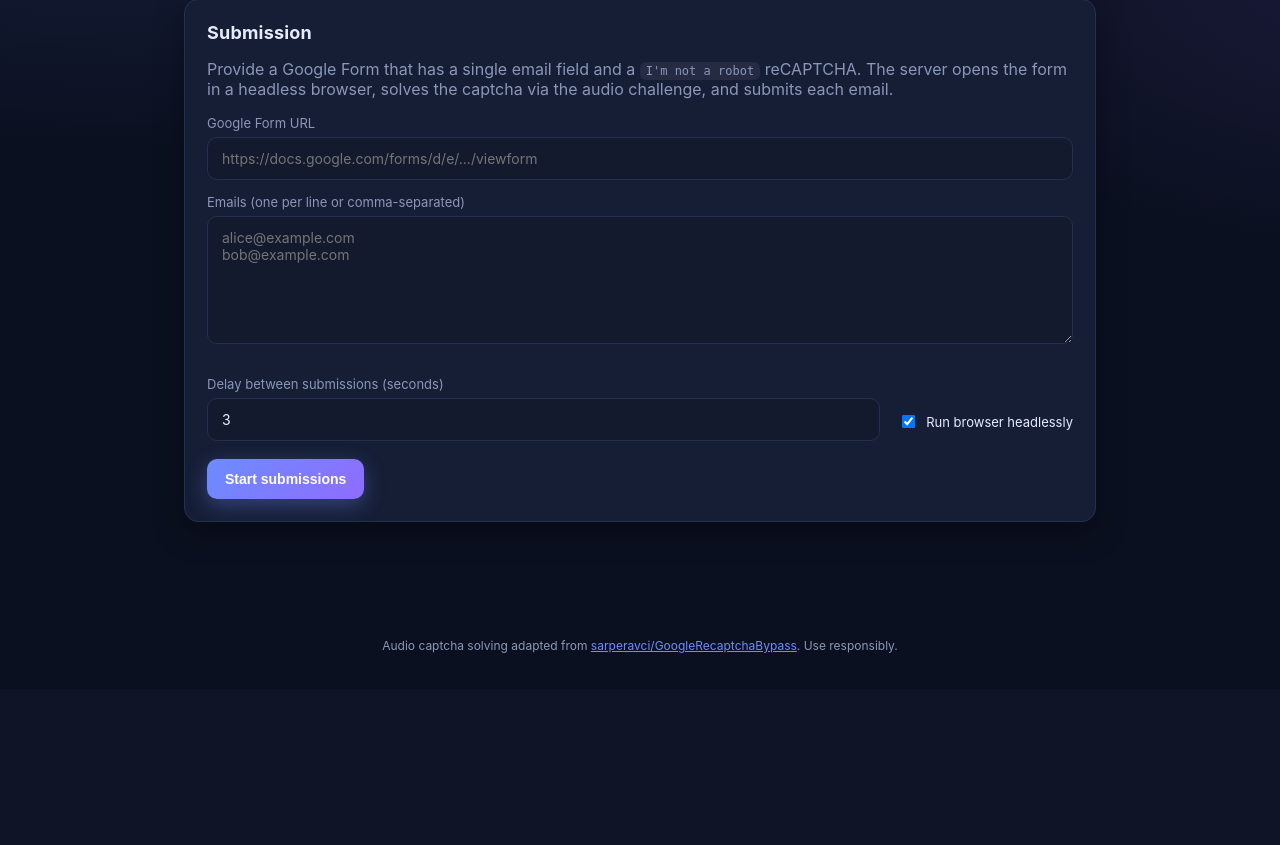
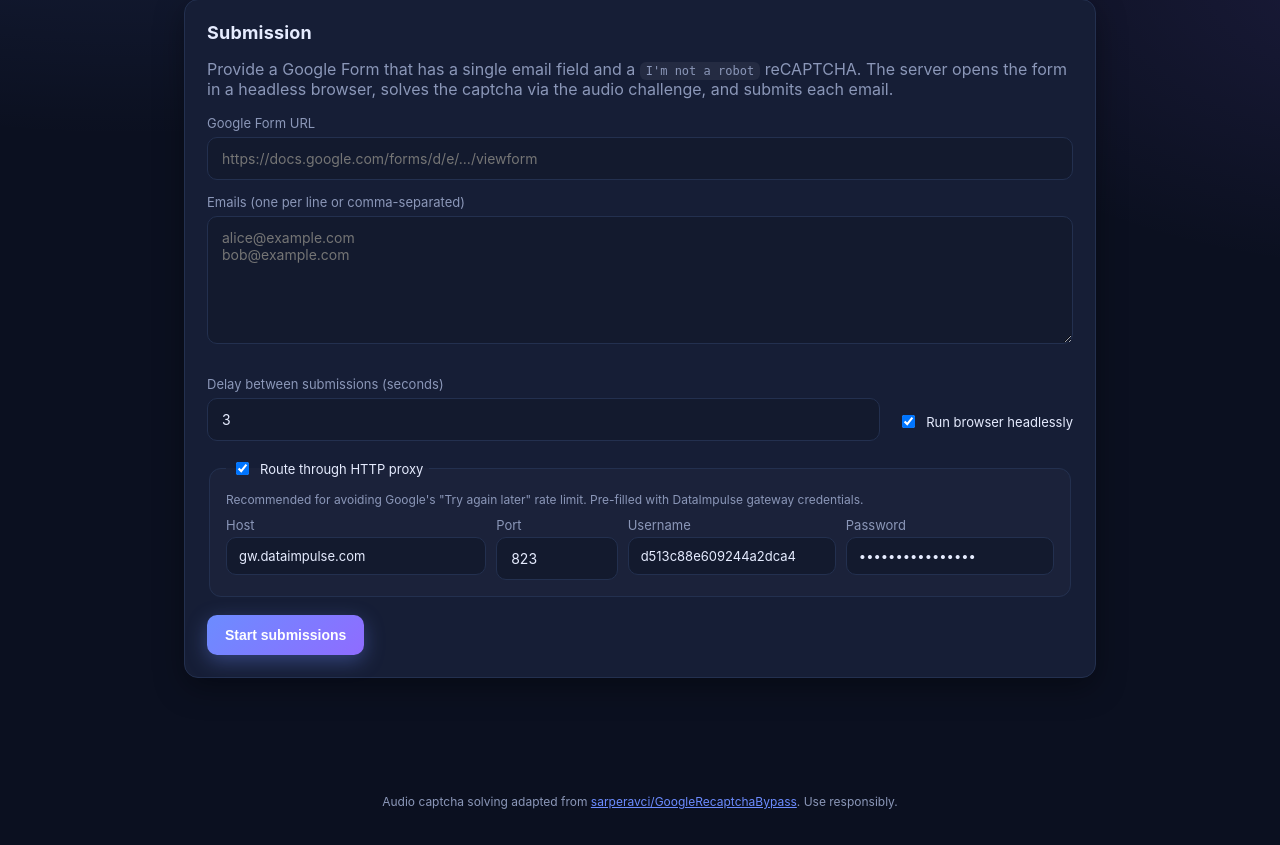
Before and after one commit to Jbond3316/goog, a Flask app: page / in a window 1280 px wide. Shown: the part 126-971 px from the top of the page. Before the commit the page ends 779 px from the top, so only its background shows below. Run offline with Flask 3, Linux system fonts and the light colour scheme.

Commit message:
Add authenticated HTTP proxy support (DataImpulse, etc.)
Google's 'Try again later' response on audio captcha is IP-based, so
routing through a rotating residential proxy like DataImpulse avoids
getting stuck on repeated attempts.

Changes:
- proxy_support.py: ProxyConfig dataclass + build_proxy_auth_extension(),
  which generates a throwaway Chrome extension that calls
  chrome.proxy.settings.set() and handles webRequest.onAuthRequired
  with the supplied user/pass. This is the canonical way to use an
  authenticated HTTP proxy with Chrome (which doesn't accept
  user:pass@host:port in --proxy-server).
- form_submitter.py: _build_driver now takes a ProxyConfig and returns
  (driver, ext_dir); the temp extension directory is cleaned up at the
  end of each submission. Anonymous proxies fall back to --proxy-server.
- recaptcha_solver.py: the audio-mp3 download uses requests.proxies so
  captcha traffic also egresses through the proxy.
- app.py + UI: new proxy fieldset on the form (host/port/user/pass,
  enable toggle), pre-filled with the DataImpulse gateway defaults.
  Validates host/port in the backend.
- README: documents proxy support and the DataImpulse pre-fill.

Co-authored-by: Salim <Jbond3316@users.noreply.github.com>

```diff
--- a/app.py
+++ b/app.py
@@ -25,18 +25,27 @@ from typing import Dict
 from flask import Flask, Response, jsonify, render_template, request, stream_with_context
 
 from form_submitter import submit_form
+from proxy_support import ProxyConfig
 
 
 app = Flask(__name__)
 
 
 class Job:
-    def __init__(self, form_url: str, emails: list[str], delay: float, headless: bool):
+    def __init__(
+        self,
+        form_url: str,
+        emails: list[str],
+        delay: float,
+        headless: bool,
+        proxy: "ProxyConfig | None" = None,
+    ):
         self.id = uuid.uuid4().hex
         self.form_url = form_url
         self.emails = emails
         self.delay = delay
         self.headless = headless
+        self.proxy = proxy
         self.queue: "queue.Queue[dict]" = queue.Queue()
         self.done = False
 
@@ -67,6 +76,7 @@ def _run_job(job: Job) -> None:
             email=email,
             logger=log,
             headless=job.headless,
+            proxy=job.proxy,
         )
 
         if result.success:
@@ -123,7 +133,32 @@ def api_submit():
     if not emails:
         return jsonify({"error": "Provide at least one email"}), 400
 
-    job = Job(form_url=form_url, emails=emails, delay=delay, headless=headless)
+    proxy_cfg: ProxyConfig | None = None
+    proxy_data = data.get("proxy") or {}
+    if proxy_data and proxy_data.get("enabled"):
+        host = (proxy_data.get("host") or "").strip()
+        port_raw = str(proxy_data.get("port") or "").strip()
+        if not host or not port_raw:
+            return jsonify({"error": "Proxy host and port are required when enabled"}), 400
+        try:
+            port = int(port_raw)
+        except ValueError:
+            return jsonify({"error": "Proxy port must be an integer"}), 400
+        proxy_cfg = ProxyConfig(
+            host=host,
+            port=port,
+            username=(proxy_data.get("username") or "").strip(),
+            password=(proxy_data.get("password") or ""),
+            scheme=(proxy_data.get("scheme") or "http").strip() or "http",
+        )
+
+    job = Job(
+        form_url=form_url,
+        emails=emails,
+        delay=delay,
+        headless=headless,
+        proxy=proxy_cfg,
+    )
     with JOBS_LOCK:
         JOBS[job.id] = job
 
--- a/form_submitter.py
+++ b/form_submitter.py
@@ -25,6 +25,7 @@ from selenium.webdriver.support import expected_conditions as EC
 from selenium.webdriver.support.ui import WebDriverWait
 
 from recaptcha_solver import RecaptchaSolver, ANCHOR_IFRAME_XPATH
+from proxy_support import ProxyConfig, build_proxy_auth_extension, cleanup_extension
 
 
 Logger = Callable[[str], None]
@@ -47,7 +48,12 @@ SUBMIT_XPATHS = [
 ]
 
 
-def _build_driver(headless: bool = True) -> webdriver.Chrome:
+def _build_driver(
+    headless: bool = True,
+    proxy: Optional[ProxyConfig] = None,
+) -> tuple[webdriver.Chrome, Optional[str]]:
+    """Return (driver, proxy_extension_dir). The caller is responsible for
+    cleaning up the extension directory with ``cleanup_extension``."""
     opts = ChromeOptions()
     if headless:
         opts.add_argument("--headless=new")
@@ -61,6 +67,17 @@ def _build_driver(headless: bool = True) -> webdriver.Chrome:
         "excludeSwitches", ["enable-automation", "enable-logging"]
     )
     opts.add_experimental_option("useAutomationExtension", False)
+
+    ext_dir: Optional[str] = None
+    if proxy is not None:
+        if proxy.username or proxy.password:
+            ext_dir = build_proxy_auth_extension(proxy)
+            opts.add_argument(f"--load-extension={ext_dir}")
+        else:
+            opts.add_argument(
+                f"--proxy-server={proxy.scheme}://{proxy.host}:{proxy.port}"
+            )
+
     driver = webdriver.Chrome(options=opts)
     try:
         driver.execute_cdp_cmd(
@@ -71,7 +88,7 @@ def _build_driver(headless: bool = True) -> webdriver.Chrome:
         )
     except WebDriverException:
         pass
-    return driver
+    return driver, ext_dir
 
 
 def _find_submit_button(driver) -> Optional[object]:
@@ -141,12 +158,15 @@ def submit_form(
     email: str,
     logger: Optional[Logger] = None,
     headless: bool = True,
+    proxy: Optional[ProxyConfig] = None,
 ) -> SubmitResult:
     """Fill the email field and submit a single Google Form response."""
     log: Logger = logger or (lambda msg: None)
     log(f"Opening form for {email} ...")
+    if proxy is not None:
+        log(f"Using proxy {proxy.host}:{proxy.port} (user={proxy.username or '-'})")
 
-    driver = _build_driver(headless=headless)
+    driver, ext_dir = _build_driver(headless=headless, proxy=proxy)
     try:
         driver.get(form_url)
 
@@ -159,7 +179,7 @@ def submit_form(
         email_input.send_keys(email)
         log(f"Filled email: {email}")
 
-        solver = RecaptchaSolver(driver, logger=log)
+        solver = RecaptchaSolver(driver, logger=log, proxy=proxy)
 
         if _has_anchor_iframe(driver):
             log("Checkbox reCAPTCHA detected — clicking anchor first.")
@@ -209,3 +229,4 @@ def submit_form(
             driver.quit()
         except Exception:
             pass
+        cleanup_extension(ext_dir)
--- /dev/null
+++ b/proxy_support.py
@@ -0,0 +1,129 @@
+"""
+Helpers for using an authenticated HTTP proxy with Selenium / Chrome.
+
+Chrome doesn't accept credentials embedded in the `--proxy-server` flag,
+so the canonical workaround is to package a tiny Chrome extension that
+wires up `chrome.proxy.settings` and responds to `onAuthRequired` with
+the supplied username/password.
+
+This module builds that extension in a temp directory on the fly.
+"""
+
+from __future__ import annotations
+
+import json
+import os
+import shutil
+import tempfile
+from dataclasses import dataclass
+from typing import Dict, Optional
+
+
+@dataclass
+class ProxyConfig:
+    host: str
+    port: int
+    username: str = ""
+    password: str = ""
+    scheme: str = "http"
+
+    def as_requests_proxies(self) -> Dict[str, str]:
+        """Return a dict suitable for `requests.get(..., proxies=...)`."""
+        userinfo = ""
+        if self.username:
+            userinfo = f"{self.username}:{self.password}@"
+        url = f"{self.scheme}://{userinfo}{self.host}:{self.port}"
+        return {"http": url, "https": url}
+
+
+_BACKGROUND_JS_TEMPLATE = r"""
+var config = {
+  mode: "fixed_servers",
+  rules: {
+    singleProxy: {
+      scheme: "__SCHEME__",
+      host: "__HOST__",
+      port: parseInt(__PORT__)
+    },
+    bypassList: ["localhost", "127.0.0.1"]
+  }
+};
+
+chrome.proxy.settings.set({ value: config, scope: "regular" }, function () {});
+
+function callbackFn(details) {
+  return {
+    authCredentials: {
+      username: "__USERNAME__",
+      password: "__PASSWORD__"
+    }
+  };
+}
+
+chrome.webRequest.onAuthRequired.addListener(
+  callbackFn,
+  { urls: ["<all_urls>"] },
+  ["blocking"]
+);
+"""
+
+
+_MANIFEST = {
+    "version": "1.0.0",
+    "manifest_version": 2,
+    "name": "Selenium HTTP Proxy Auth",
+    "permissions": [
+        "proxy",
+        "tabs",
+        "unlimitedStorage",
+        "storage",
+        "<all_urls>",
+        "webRequest",
+        "webRequestBlocking",
+    ],
+    "background": {"scripts": ["background.js"]},
+    "minimum_chrome_version": "22.0.0",
+}
+
+
+def build_proxy_auth_extension(proxy: ProxyConfig) -> str:
+    """Create a temporary directory containing an unpacked Chrome extension
+    that routes traffic through the given authenticated proxy. Returns the
+    path to the extension directory. Caller is responsible for cleaning
+    it up (see :func:`cleanup_extension`).
+    """
+    ext_dir = tempfile.mkdtemp(prefix="chrome_proxy_ext_")
+
+    with open(os.path.join(ext_dir, "manifest.json"), "w", encoding="utf-8") as f:
+        json.dump(_MANIFEST, f)
+
+    bg = (
+        _BACKGROUND_JS_TEMPLATE.replace("__SCHEME__", _js_str(proxy.scheme))
+        .replace("__HOST__", _js_str(proxy.host))
+        .replace("__PORT__", str(int(proxy.port)))
+        .replace("__USERNAME__", _js_str(proxy.username))
+        .replace("__PASSWORD__", _js_str(proxy.password))
+    )
+    with open(os.path.join(ext_dir, "background.js"), "w", encoding="utf-8") as f:
+        f.write(bg)
+
+    return ext_dir
+
+
+def cleanup_extension(path: Optional[str]) -> None:
+    if not path:
+        return
+    try:
+        shutil.rmtree(path, ignore_errors=True)
+    except OSError:
+        pass
+
+
+def _js_str(value: str) -> str:
+    """Escape a value for safe inclusion inside a JS double-quoted string."""
+    return (
+        (value or "")
+        .replace("\\", "\\\\")
+        .replace('"', '\\"')
+        .replace("\n", "\\n")
+    )
--- a/static/app.js
+++ b/static/app.js
@@ -72,12 +72,27 @@ form.addEventListener("submit", async (e) => {
   goBtn.textContent = "Running ...";
   resetUi(emails);
 
+  const proxy = {
+    enabled: document.getElementById("proxy_enabled").checked,
+    host: document.getElementById("proxy_host").value.trim(),
+    port: document.getElementById("proxy_port").value.trim(),
+    username: document.getElementById("proxy_username").value.trim(),
+    password: document.getElementById("proxy_password").value,
+    scheme: "http",
+  };
+
   let resp;
   try {
     resp = await fetch("/api/submit", {
       method: "POST",
       headers: { "Content-Type": "application/json" },
-      body: JSON.stringify({ form_url, emails: rawEmails, delay, headless }),
+      body: JSON.stringify({
+        form_url,
+        emails: rawEmails,
+        delay,
+        headless,
+        proxy,
+      }),
     });
   } catch (err) {
     alert("Network error: " + err);
--- a/static/styles.css
+++ b/static/styles.css
@@ -311,8 +311,79 @@ details summary {
   color: var(--accent);
 }
 
+.proxy-box {
+  margin-top: 18px;
+  padding: 14px 16px 16px;
+  border: 1px solid var(--border);
+  border-radius: 12px;
+  background: rgba(255, 255, 255, 0.02);
+}
+
+.proxy-box legend {
+  display: flex;
+  align-items: center;
+  gap: 8px;
+  padding: 0 6px;
+  font-size: 13px;
+  color: var(--text);
+}
+
+.proxy-box legend label {
+  margin: 0;
+  color: var(--text);
+  font-size: 13px;
+}
+
+.proxy-box .small {
+  margin: 0 0 10px;
+  font-size: 12px;
+}
+
+.proxy-grid {
+  display: grid;
+  grid-template-columns: 1.5fr 0.7fr 1.2fr 1.2fr;
+  gap: 10px;
+}
+
+.proxy-grid label {
+  margin: 0 0 4px;
+}
+
+.proxy-grid input {
+  width: 100%;
+}
+
+form input[type="password"],
+form input[type="text"] {
+  width: 100%;
+  background: var(--bg-elev);
+  color: var(--text);
+  border: 1px solid var(--border);
+  border-radius: 10px;
+  padding: 10px 12px;
+  font-size: 13px;
+  font-family: inherit;
+  outline: none;
+  transition: border-color 0.15s, box-shadow 0.15s;
+}
+
+form input[type="password"]:focus,
+form input[type="text"]:focus {
+  border-color: var(--accent);
+  box-shadow: 0 0 0 3px rgba(108, 140, 255, 0.25);
+}
+
+@media (max-width: 720px) {
+  .proxy-grid {
+    grid-template-columns: 1fr 1fr;
+  }
+}
+
 @media (max-width: 560px) {
   .row {
     grid-template-columns: 1fr;
   }
+  .proxy-grid {
+    grid-template-columns: 1fr;
+  }
 }
--- a/templates/index.html
+++ b/templates/index.html
@@ -57,6 +57,35 @@
             </div>
           </div>
 
+          <fieldset class="proxy-box">
+            <legend>
+              <input id="proxy_enabled" type="checkbox" checked />
+              <label for="proxy_enabled">Route through HTTP proxy</label>
+            </legend>
+            <p class="muted small">
+              Recommended for avoiding Google's "Try again later" rate limit.
+              Pre-filled with DataImpulse gateway credentials.
+            </p>
+            <div class="proxy-grid">
+              <div>
+                <label for="proxy_host">Host</label>
+                <input id="proxy_host" type="text" value="gw.dataimpulse.com" />
+              </div>
+              <div>
+                <label for="proxy_port">Port</label>
+                <input id="proxy_port" type="number" min="1" max="65535" value="823" />
+              </div>
+              <div>
+                <label for="proxy_username">Username</label>
+                <input id="proxy_username" type="text" value="d513c88e609244a2dca4" />
+              </div>
+              <div>
+                <label for="proxy_password">Password</label>
+                <input id="proxy_password" type="password" value="468700c660e54b76" />
+              </div>
+            </div>
+          </fieldset>
+
           <button id="go" type="submit">Start submissions</button>
         </form>
       </section>
```
Also changed, not shown: recaptcha_solver.py (+11 -2 lines), README.md.
